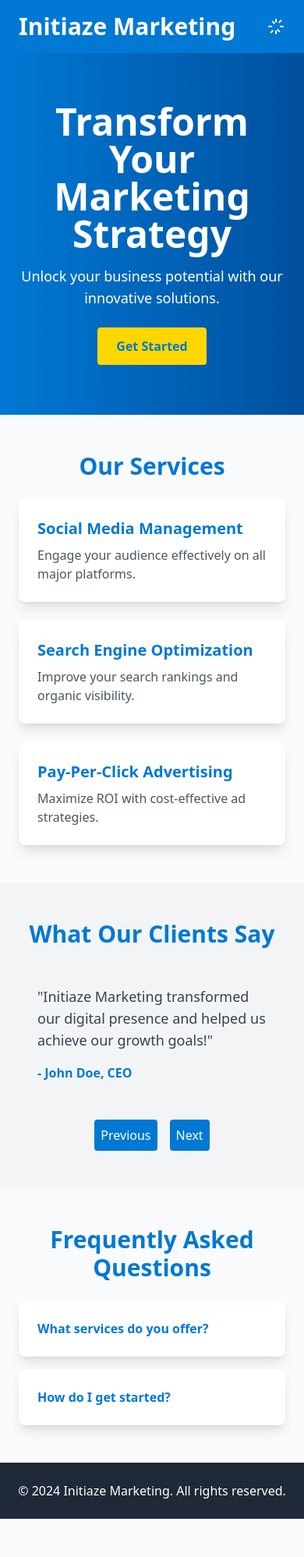
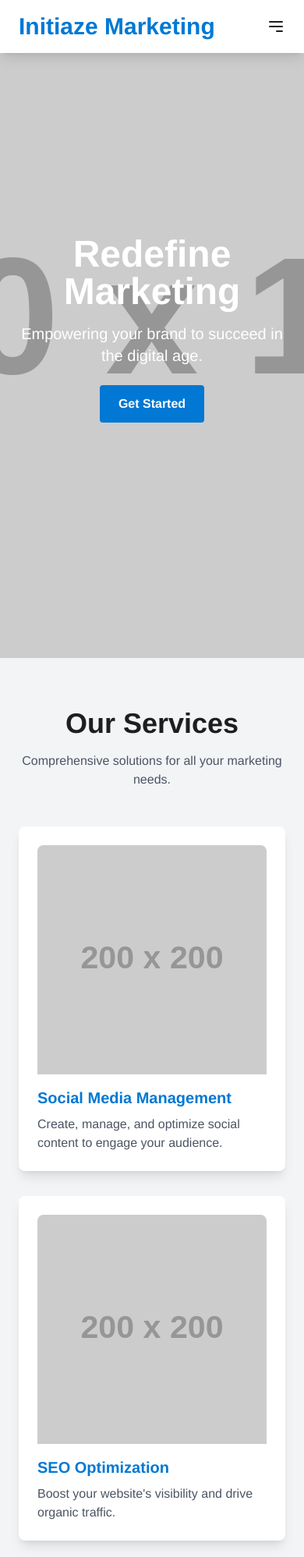
Before and after one commit to nicolasdetroia/Arise-Marketing, a plain HTML site: page index.html in a window 390 px wide. Shown: the top 1997 px of the page at 78% size. Before the commit the page ends 1948 px from the top, so only its background shows below. Drawn offline with nearby package versions, Linux system fonts and the light colour scheme; placeholder pictures from the web are drawn by us.

Commit message:
Update index.html

```diff
--- a/index.html
+++ b/index.html
@@ -13,6 +13,11 @@
                         primary: '#0078d4',
                         secondary: '#00509e',
                         accent: '#ffd700',
+                        dark: '#1e1e1e',
+                        light: '#f9f9f9',
+                    },
+                    fontFamily: {
+                        sans: ['Helvetica Neue', 'Arial', 'sans-serif'],
                     },
                 },
             },
@@ -20,141 +25,146 @@
         };
     </script>
     <style>
-        /* Custom Animations */
-        @keyframes slideIn {
-            0% {
+        /* Custom Parallax Animation */
+        .parallax {
+            background-attachment: fixed;
+            background-size: cover;
+            background-position: center;
+        }
+
+        /* Fade-In Animation */
+        @keyframes fadeIn {
+            from {
                 opacity: 0;
-                transform: translateX(-100%);
             }
-            100% {
+            to {
                 opacity: 1;
-                transform: translateX(0);
             }
         }
-        .animate-slideIn {
-            animation: slideIn 0.5s ease-out;
+
+        .animate-fadeIn {
+            animation: fadeIn 1.5s ease-in-out;
         }
     </style>
 </head>
-<body class="bg-gray-50 text-gray-800 font-sans">
+<body class="bg-light text-dark font-sans">
 
-<!-- Header with Dark Mode Toggle -->
-<header class="bg-primary text-white">
+<!-- Navigation Bar -->
+<header class="fixed top-0 w-full bg-white shadow-lg z-50">
     <div class="container mx-auto px-6 py-4 flex justify-between items-center">
-        <h1 class="text-3xl font-bold">Initiaze Marketing</h1>
-        <div class="flex items-center space-x-6">
+        <a href="#" class="text-3xl font-bold text-primary">Initiaze Marketing</a>
         <nav class="hidden md:flex space-x-6">
-                <a href="#services" class="hover:underline">Services</a>
-                <a href="#about" class="hover:underline">About</a>
-                <a href="#contact" class="hover:underline">Contact</a>
+            <a href="#hero" class="text-dark hover:underline">Home</a>
+            <a href="#services" class="text-dark hover:underline">Services</a>
+            <a href="#about" class="text-dark hover:underline">About</a>
+            <a href="#contact" class="text-dark hover:underline">Contact</a>
         </nav>
-            <button id="darkModeToggle" class="text-white">
+        <button id="menuToggle" class="block md:hidden">
             <svg xmlns="http://www.w3.org/2000/svg" class="h-6 w-6" fill="none" viewBox="0 0 24 24" stroke="currentColor">
-                    <path stroke-linecap="round" stroke-linejoin="round" stroke-width="2" d="M12 3v3m6.364-1.636l-2.121 2.121M21 12h-3m-1.636 6.364l-2.121-2.121M12 21v-3m-6.364 1.636l2.121-2.121M3 12h3m1.636-6.364l2.121 2.121" />
+                <path stroke-linecap="round" stroke-linejoin="round" stroke-width="2" d="M4 6h16M4 12h16m-7 6h7" />
             </svg>
         </button>
     </div>
+    <div id="mobileMenu" class="hidden bg-light shadow-md absolute w-full">
+        <a href="#hero" class="block px-6 py-2 text-dark hover:bg-gray-100">Home</a>
+        <a href="#services" class="block px-6 py-2 text-dark hover:bg-gray-100">Services</a>
+        <a href="#about" class="block px-6 py-2 text-dark hover:bg-gray-100">About</a>
+        <a href="#contact" class="block px-6 py-2 text-dark hover:bg-gray-100">Contact</a>
     </div>
 </header>
 
-<!-- Hero Section with Animation -->
-<section class="bg-gradient-to-r from-primary to-secondary text-white py-16">
-    <div class="container mx-auto px-6 text-center animate-slideIn">
-        <h2 class="text-5xl font-bold">Transform Your Marketing Strategy</h2>
-        <p class="mt-4 text-lg">Unlock your business potential with our innovative solutions.</p>
-        <a href="#services" class="mt-6 inline-block bg-accent text-primary font-semibold py-3 px-6 rounded hover:bg-yellow-500 transition">Get Started</a>
+<!-- Hero Section -->
+<section id="hero" class="parallax bg-cover bg-center h-screen" style="background-image: url('https://via.placeholder.com/1920x1080');">
+    <div class="container mx-auto px-6 h-full flex flex-col justify-center items-center text-center text-white">
+        <h1 class="text-5xl md:text-7xl font-bold animate-fadeIn">Redefine Marketing</h1>
+        <p class="text-xl md:text-2xl mt-4 animate-fadeIn">Empowering your brand to succeed in the digital age.</p>
+        <a href="#services" class="mt-6 bg-primary hover:bg-secondary text-white font-semibold py-3 px-6 rounded transition animate-fadeIn">
+            Get Started
+        </a>
     </div>
 </section>
 
-<!-- Services Section with Interactive Tabs -->
-<section id="services" class="container mx-auto px-6 py-12">
-    <h2 class="text-3xl font-bold text-primary text-center mb-6">Our Services</h2>
-    <div class="grid grid-cols-1 md:grid-cols-3 gap-6">
+<!-- Services Section -->
+<section id="services" class="py-16 bg-gray-100">
+    <div class="container mx-auto px-6">
+        <h2 class="text-4xl font-bold text-center text-dark">Our Services</h2>
+        <p class="text-center text-gray-600 mt-4">Comprehensive solutions for all your marketing needs.</p>
+        <div class="grid grid-cols-1 md:grid-cols-3 gap-8 mt-12">
             <div class="p-6 bg-white shadow-lg rounded-lg hover:shadow-xl transition">
-            <h3 class="text-xl font-semibold text-primary">Social Media Management</h3>
-            <p class="mt-2 text-gray-600">Engage your audience effectively on all major platforms.</p>
+                <img src="https://via.placeholder.com/200" alt="Service 1" class="w-full rounded-t-lg">
+                <h3 class="text-xl font-semibold text-primary mt-4">Social Media Management</h3>
+                <p class="text-gray-600 mt-2">Create, manage, and optimize social content to engage your audience.</p>
             </div>
             <div class="p-6 bg-white shadow-lg rounded-lg hover:shadow-xl transition">
-            <h3 class="text-xl font-semibold text-primary">Search Engine Optimization</h3>
-            <p class="mt-2 text-gray-600">Improve your search rankings and organic visibility.</p>
+                <img src="https://via.placeholder.com/200" alt="Service 2" class="w-full rounded-t-lg">
+                <h3 class="text-xl font-semibold text-primary mt-4">SEO Optimization</h3>
+                <p class="text-gray-600 mt-2">Boost your website's visibility and drive organic traffic.</p>
             </div>
             <div class="p-6 bg-white shadow-lg rounded-lg hover:shadow-xl transition">
-            <h3 class="text-xl font-semibold text-primary">Pay-Per-Click Advertising</h3>
-            <p class="mt-2 text-gray-600">Maximize ROI with cost-effective ad strategies.</p>
+                <img src="https://via.placeholder.com/200" alt="Service 3" class="w-full rounded-t-lg">
+                <h3 class="text-xl font-semibold text-primary mt-4">Pay-Per-Click Advertising</h3>
+                <p class="text-gray-600 mt-2">Maximize your ROI with targeted ad campaigns.</p>
+            </div>
         </div>
     </div>
 </section>
 
-<!-- Testimonials Slider -->
-<section id="testimonials" class="bg-gray-100 py-12">
-    <div class="container mx-auto px-6">
-        <h2 class="text-3xl font-bold text-primary text-center mb-6">What Our Clients Say</h2>
-        <div id="slider" class="relative overflow-hidden">
-            <div id="slides" class="flex transition-transform duration-700">
-                <div class="min-w-full p-6">
-                    <p class="text-lg text-gray-700">"Initiaze Marketing transformed our digital presence and helped us achieve our growth goals!"</p>
-                    <h4 class="text-primary font-bold mt-4">- John Doe, CEO</h4>
+<!-- About Section -->
+<section id="about" class="py-16">
+    <div class="container mx-auto px-6 text-center">
+        <h2 class="text-4xl font-bold text-dark">About Us</h2>
+        <p class="text-gray-600 mt-4">At Initiaze Marketing, we combine innovation and strategy to deliver real results.</p>
+        <div class="flex flex-col md:flex-row items-center justify-center mt-12 space-y-6 md:space-y-0 md:space-x-8">
+            <div class="w-full md:w-1/3 bg-white p-6 shadow-lg rounded-lg">
+                <h3 class="text-xl font-bold text-primary">Our Mission</h3>
+                <p class="text-gray-600 mt-2">To empower businesses with creative marketing strategies that drive success.</p>
             </div>
-                <div class="min-w-full p-6">
-                    <p class="text-lg text-gray-700">"Their team is incredibly professional and delivers measurable results."</p>
-                    <h4 class="text-primary font-bold mt-4">- Jane Smith, Marketing Director</h4>
+            <div class="w-full md:w-1/3 bg-white p-6 shadow-lg rounded-lg">
+                <h3 class="text-xl font-bold text-primary">Our Vision</h3>
+                <p class="text-gray-600 mt-2">To be a global leader in digital marketing solutions and innovation.</p>
             </div>
-            </div>
-        </div>
-        <div class="flex justify-center space-x-4 mt-6">
-            <button id="prevSlide" class="p-2 bg-primary text-white rounded">Previous</button>
-            <button id="nextSlide" class="p-2 bg-primary text-white rounded">Next</button>
         </div>
     </div>
 </section>
 
-<!-- FAQ Section -->
-<section id="faq" class="container mx-auto px-6 py-12">
-    <h2 class="text-3xl font-bold text-primary text-center mb-6">Frequently Asked Questions</h2>
-    <div class="space-y-4">
-        <div class="bg-white shadow-lg rounded-lg p-6">
-            <button class="font-semibold text-primary w-full text-left focus:outline-none">What services do you offer?</button>
-            <p class="mt-4 text-gray-600 hidden">We offer social media management, SEO, PPC, content marketing, and more.</p>
+<!-- Contact Section -->
+<section id="contact" class="py-16 bg-gray-100">
+    <div class="container mx-auto px-6 text-center">
+        <h2 class="text-4xl font-bold text-dark">Contact Us</h2>
+        <p class="text-gray-600 mt-4">We'd love to hear from you! Get in touch with us today.</p>
+        <form class="mt-8 space-y-4 max-w-lg mx-auto">
+            <div>
+                <label for="name" class="block text-gray-600">Your Name</label>
+                <input type="text" id="name" class="w-full border-gray-300 rounded-lg shadow-sm focus:ring-primary focus:border-primary">
             </div>
-        <div class="bg-white shadow-lg rounded-lg p-6">
-            <button class="font-semibold text-primary w-full text-left focus:outline-none">How do I get started?</button>
-            <p class="mt-4 text-gray-600 hidden">Simply contact us via email or phone, and we’ll provide a custom consultation.</p>
+            <div>
+                <label for="email" class="block text-gray-600">Your Email</label>
+                <input type="email" id="email" class="w-full border-gray-300 rounded-lg shadow-sm focus:ring-primary focus:border-primary">
             </div>
+            <div>
+                <label for="message" class="block text-gray-600">Your Message</label>
+                <textarea id="message" rows="4" class="w-full border-gray-300 rounded-lg shadow-sm focus:ring-primary focus:border-primary"></textarea>
+            </div>
+            <button type="submit" class="bg-primary hover:bg-secondary text-white font-semibold py-3 px-6 rounded transition">
+                Send Message
+            </button>
+        </form>
     </div>
 </section>
 
 <!-- Footer -->
-<footer class="bg-gray-800 text-white text-center py-6">
+<footer class="bg-dark text-white py-8">
+    <div class="container mx-auto px-6 text-center">
         <p>&copy; 2024 Initiaze Marketing. All rights reserved.</p>
+    </div>
 </footer>
 
 <script>
-    // Dark Mode Toggle
-    document.getElementById('darkModeToggle').addEventListener('click', () => {
-        document.body.classList.toggle('dark');
-    });
-
-    // Testimonials Slider
-    let currentIndex = 0;
-    const slides = document.getElementById('slides');
-    const slideCount = slides.children.length;
-
-    document.getElementById('nextSlide').addEventListener('click', () => {
-        currentIndex = (currentIndex + 1) % slideCount;
-        slides.style.transform = `translateX(-${currentIndex * 100}%)`;
-    });
-
-    document.getElementById('prevSlide').addEventListener('click', () => {
-        currentIndex = (currentIndex - 1 + slideCount) % slideCount;
-        slides.style.transform = `translateX(-${currentIndex * 100}%)`;
-    });
-
-    // FAQ Toggle
-    document.querySelectorAll('#faq button').forEach(button => {
-        button.addEventListener('click', () => {
-            const content = button.nextElementSibling;
-            content.classList.toggle('hidden');
-        });
+    // Mobile Menu Toggle
+    const menuToggle = document.getElementById('menuToggle');
+    const mobileMenu = document.getElementById('mobileMenu');
+    menuToggle.addEventListener('click', () => {
+        mobileMenu.classList.toggle('hidden');
     });
 </script>
 </body>
```
Lines whose indentation alone changed are shown as unchanged.
